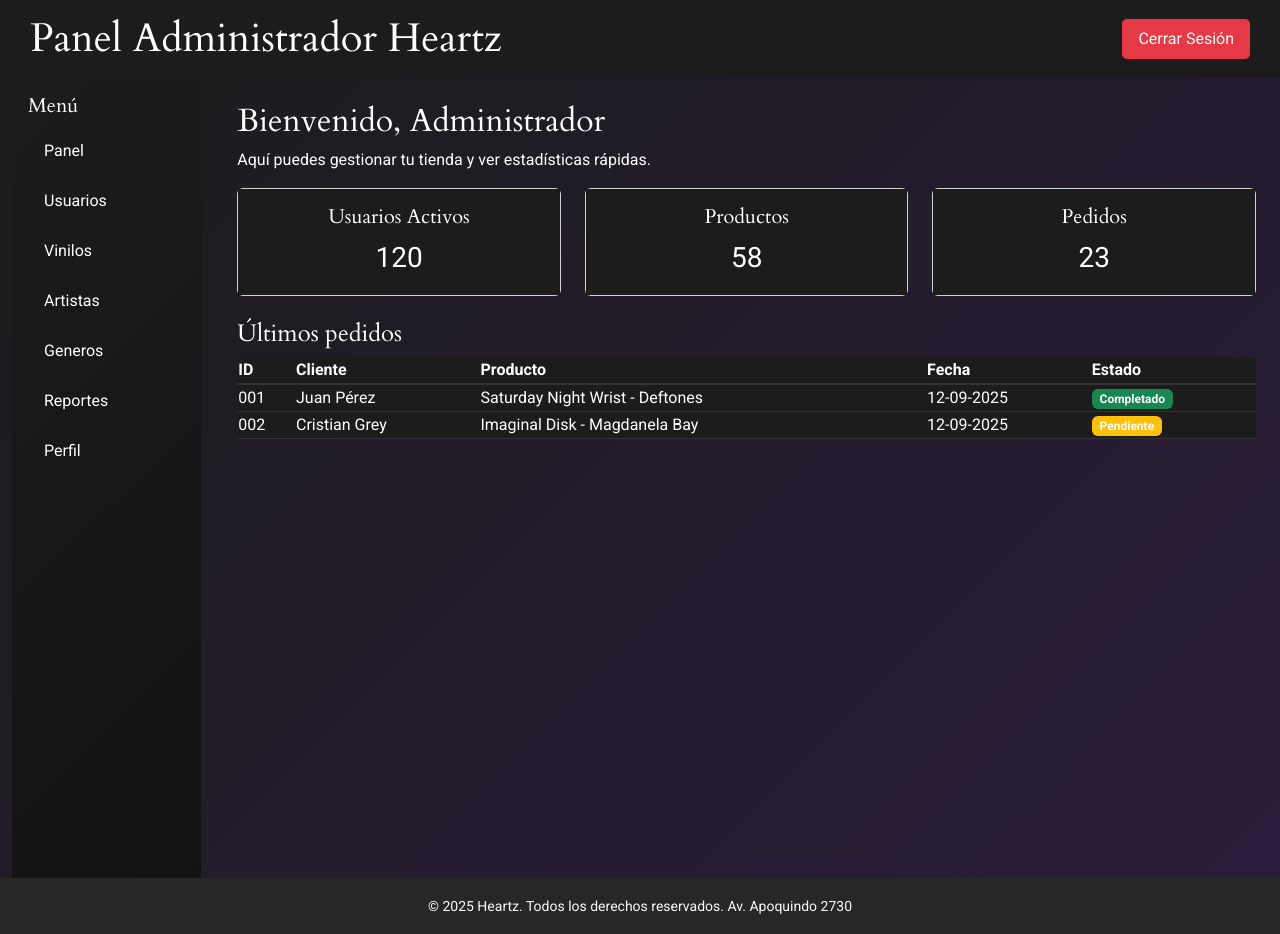
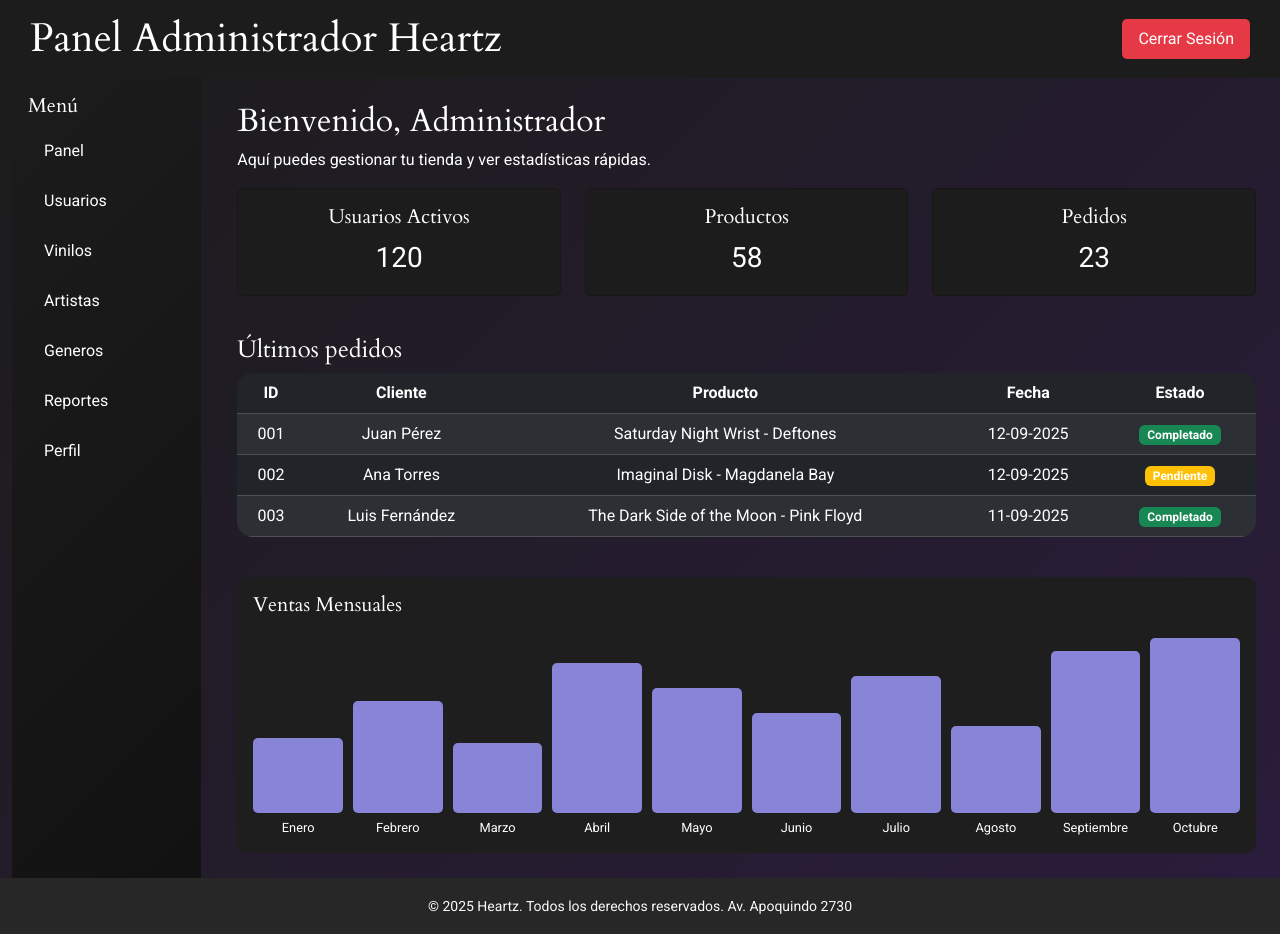
Before and after one commit to Bvnddit/heartz-web, a React (Vite) app: page /heartz-web/admin in a window 1280 px wide. Built offline with nearby package versions, Linux system fonts and the light colour scheme.

Commit message:
Update Admin y Login

```diff
--- a/src/pages/Admin.jsx
+++ b/src/pages/Admin.jsx
@@ -3,47 +3,67 @@ import HeaderAdmin from "../components/HeaderAdmin";
 import BarraLateralAdmin from "../components/BarraLateralAdmin";
 
 function Admin() {
+  // Datos de ejemplo para los últimos pedidos
+  const pedidos = [
+    { id: "001", cliente: "Juan Pérez", producto: "Saturday Night Wrist - Deftones", fecha: "12-09-2025", estado: "Completado" },
+    { id: "002", cliente: "Ana Torres", producto: "Imaginal Disk - Magdanela Bay", fecha: "12-09-2025", estado: "Pendiente" },
+    { id: "003", cliente: "Luis Fernández", producto: "The Dark Side of the Moon - Pink Floyd", fecha: "11-09-2025", estado: "Completado" },
+  ];
+
+  // Datos de ejemplo para el gráfico de ventas de enero a octubre
+  const dataVentas = [
+    { mes: "Enero", ventas: 30 },
+    { mes: "Febrero", ventas: 45 },
+    { mes: "Marzo", ventas: 28 },
+    { mes: "Abril", ventas: 60 },
+    { mes: "Mayo", ventas: 50 },
+    { mes: "Junio", ventas: 40 },
+    { mes: "Julio", ventas: 55 },
+    { mes: "Agosto", ventas: 35 },
+    { mes: "Septiembre", ventas: 65 },
+    { mes: "Octubre", ventas: 70 },
+  ];
+
   return (
     <div>
+      {/* Header */}
       <HeaderAdmin />
-      <div className="container-fluid" style={{ background: 'linear-gradient(135deg, #1c1c1c, #2a1c3b)' }}>
+
+      <div className="container-fluid" style={{ background: 'linear-gradient(135deg, #1c1c1c, #2a1c3b)', minHeight: '100vh' }}>
         <div className="row">
+          {/* Barra lateral */}
           <div className="col-md-2">
             <BarraLateralAdmin />
           </div>
+
+          {/* Contenido principal */}
           <div className="col-md-10 p-4">
             <h2 style={{ color: 'white' }}>Bienvenido, Administrador</h2>
             <p style={{ color: 'white' }}>Aquí puedes gestionar tu tienda y ver estadísticas rápidas.</p>
+
+            {/* Tarjetas */}
             <div className="row mb-4">
-              <div className="col-md-4">
-                <div className="card text-center">
-                  <div className="card-body" style={{ backgroundColor: '#1c1c1c' }}>
-                    <h5 className="card-title" style={{ color: 'white' }}>Usuarios Activos</h5>
-                    <p className="card-text fs-3" style={{ color: 'white' }}>120</p>
+              {[
+                { titulo: "Usuarios Activos", cantidad: 120 },
+                { titulo: "Productos", cantidad: 58 },
+                { titulo: "Pedidos", cantidad: 23 },
+              ].map((card, index) => (
+                <div className="col-md-4" key={index}>
+                  <div className="card text-center mb-3" style={{ backgroundColor: '#1c1c1c', color: 'white' }}>
+                    <div className="card-body">
+                      <h5 className="card-title">{card.titulo}</h5>
+                      <p className="card-text fs-3">{card.cantidad}</p>
                     </div>
                   </div>
                 </div>
-              <div className="col-md-4">
-                <div className="card text-center">
-                  <div className="card-body" style={{ backgroundColor: '#1c1c1c' }}>
-                    <h5 className="card-title" style={{ color: 'white' }}>Productos</h5>
-                    <p className="card-text fs-3" style={{ color: 'white' }}>58</p>
-                  </div>
-                </div>
-              </div>
-              <div className="col-md-4">
-                <div className="card text-center">
-                  <div className="card-body" style={{ backgroundColor: '#1c1c1c' }}>
-                    <h5 className="card-title" style={{ color: 'white' }}>Pedidos</h5>
-                    <p className="card-text fs-3" style={{ color: 'white' }}>23</p>
-                  </div>
-                </div>
-              </div>
+              ))}
             </div>
 
+            {/* Tabla últimos pedidos */}
             <h4 style={{ color: 'white' }}>Últimos pedidos</h4>
-            <table style={{ backgroundColor: '#1c1c1c', color: 'white', width: '100%', borderCollapse: 'collapse' }}>
-              <thead style={{ borderBottom: '2px solid #333' }}>
+            <div className="table-responsive mb-4">
+              <table className="table table-dark table-striped align-middle text-center rounded-4 overflow-hidden">
+                <thead>
                   <tr>
                     <th>ID</th>
                     <th>Cliente</th>
@@ -53,23 +73,44 @@ function Admin() {
                   </tr>
                 </thead>
                 <tbody>
-                <tr style={{ borderBottom: '1px solid #333' }}>
-                  <td>001</td>
-                  <td>Juan Pérez</td>
-                  <td>Saturday Night Wrist - Deftones</td>
-                  <td>12-09-2025</td>
-                  <td><span className="badge bg-success">Completado</span></td>
+                  {pedidos.map((p) => (
+                    <tr key={p.id}>
+                      <td>{p.id}</td>
+                      <td>{p.cliente}</td>
+                      <td>{p.producto}</td>
+                      <td>{p.fecha}</td>
+                      <td>
+                        <span className={`badge ${p.estado === "Completado" ? "bg-success" : "bg-warning"}`}>
+                          {p.estado}
+                        </span>
+                      </td>
                     </tr>
-                <tr style={{ borderBottom: '1px solid #333' }}>
-                  <td>002</td>
-                  <td>Cristian Grey</td>
-                  <td>Imaginal Disk - Magdanela Bay</td>
-                  <td>12-09-2025</td>
-                  <td><span className="badge bg-warning">Pendiente</span></td>
-                </tr>
-                {/* Agrega más filas con el mismo estilo si es necesario */}
+                  ))}
                 </tbody>
               </table>
+            </div>
+
+            {/* Gráfico de ventas */}
+            <div className="p-3" style={{ backgroundColor: '#1e1e1e', borderRadius: '10px' }}>
+              <h5 style={{ color: 'white', marginBottom: '20px' }}>Ventas Mensuales</h5>
+              <div style={{ display: 'flex', alignItems: 'flex-end', height: '200px', gap: '10px' }}>
+                {dataVentas.map((item) => (
+                  <div key={item.mes} style={{ textAlign: 'center', color: 'white', flex: 1 }}>
+                    <div
+                      style={{
+                        height: `${item.ventas * 2.5}px`,
+                        backgroundColor: '#8884d8',
+                        borderRadius: '5px',
+                        transition: '0.3s'
+                      }}
+                      title={`${item.ventas} ventas`}
+                    />
+                    <span style={{ display: 'block', marginTop: '5px', fontSize: '0.8rem' }}>{item.mes}</span>
+                  </div>
+                ))}
+              </div>
+            </div>
+
           </div>
         </div>
       </div>
--- a/src/pages/Login.jsx
+++ b/src/pages/Login.jsx
@@ -1,11 +1,14 @@
 import React, { useState } from "react";
 import { validarEmail, validarPassword } from "../util/Validaciones.js";
+import { useNavigate } from "react-router-dom";
 
 function Login() {
   const [email, setEmail] = useState("");
   const [password, setPassword] = useState("");
   const [emailError, setEmailError] = useState("");
   const [passwordError, setPasswordError] = useState("");
+
+  const navigate = useNavigate();
 
   const handleSubmit = (e) => {
     e.preventDefault();
@@ -18,6 +21,14 @@ function Login() {
 
     if (emailErr || passwordErr) return;
 
+    // Verificación de credenciales admin
+    if (email === "admin@heartz.cl" && password === "admin") {
+      navigate("/admin");
+      return;
+    }
+
+    // Aquí iría la lógica para otros usuarios (cliente/empleado)
+    alert("Credenciales incorrectas");
   };
 
   return (
```
Lines whose indentation alone changed are shown as unchanged.
